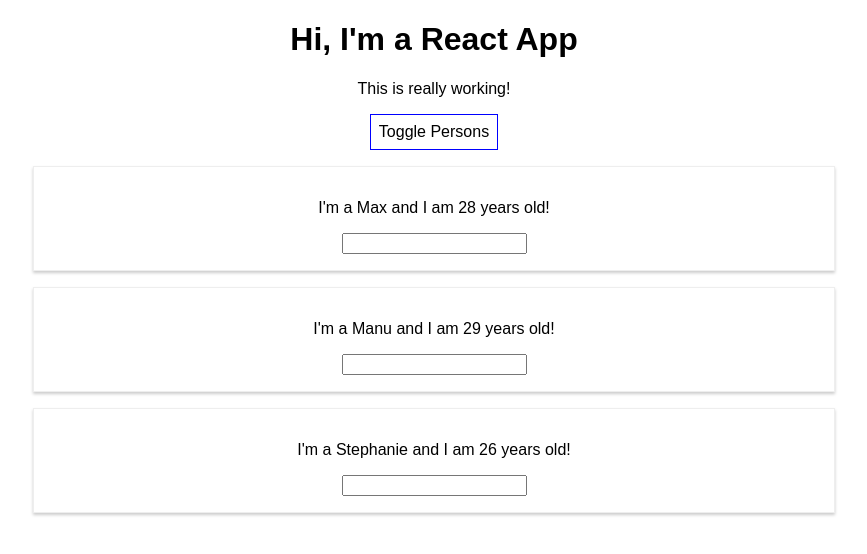
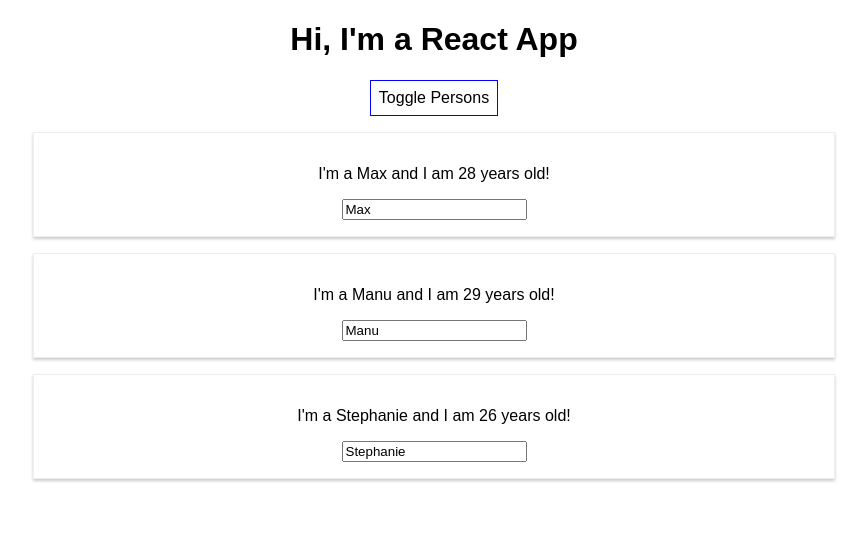
Before and after one commit to artseven/diving-deep, a React (Create React App) app: page / in a window 1280 px wide. Shown: the top 554 px of the page, without its empty margins (206-1073 px from the left). Built offline with nearby package versions, Linux system fonts and the light colour scheme.

Commit message:
removed junk and updated method passed as props

```diff
--- a/src/App.js
+++ b/src/App.js
@@ -1,15 +1,13 @@
 import React, { useState } from "react";
 import "./App.css";
 import Person from "./Person/Person";
-import UserInput from "./UserInput/UserInput";
-import UserOutput from "./UserOutput/UserOutput";
 
 const app = (props) => {
   const [personsState, setPersonsState] = useState({
     persons: [
-      { name: "Max", age: 28 },
-      { name: "Manu", age: 29 },
-      { name: "Stephanie", age: 26 },
+      { id: "asfd12", name: "Max", age: 28 },
+      { id: "sdfgsdf", name: "Manu", age: 29 },
+      { id: "sdfsdfa12", name: "Stephanie", age: 26 },
     ],
     otherState: "some other value",
     showPersons: true,
@@ -26,7 +24,7 @@
     });
   };
 
-  const nameChangedHandler = (event) => {
+  const nameChangedHandler = (event, id) => {
     setPersonsState({
       persons: [
         { name: "Max", age: 28 },
@@ -39,10 +37,11 @@
   const deletePersonHandler = (personIndex) => {
     // same result of getting a deep copy instead of pointer
     // const persons = personsState.persons.slice();
+    console.log("Removing: ", personsState.persons[personIndex]);
     const persons = [...personsState.persons];
     persons.splice(personIndex, 1);
     setPersonsState({
-      persons: persons
+      persons: persons,
     });
   };
 
@@ -67,10 +66,11 @@
         {personsState.persons.map((person, index) => {
           return (
             <Person
-              key={index}
+              key={person.id}
               click={() => deletePersonHandler(index)}
               name={person.name}
               age={person.age}
+              changed={(event) => nameChangedHandler(event, person.id)}
             />
           );
         })}
@@ -90,7 +90,6 @@
       <UserOutput userName={usernameState.username}/>
       <UserOutput userName={usernameState.username}/> */}
 
-      <p>This is really working!</p>
       <button style={style} onClick={togglePersonsHandler}>
         Toggle Persons
       </button>
--- a/src/Person/Person.js
+++ b/src/Person/Person.js
@@ -8,7 +8,7 @@
         I'm a {props.name} and I am {props.age} years old!
       </p>
       <p>{props.children}</p>
-      <input type="text" onChange={props.changed} />
+      <input type="text" onChange={props.changed} value={props.name} />
     </div>
   );
 };
--- a/src/UserInput/UserInput.js
+++ /dev/null
@@ -1,13 +0,0 @@
-import React from "react";
-
-const UserInput = (props) => {
-  return (
-    <div>
-      <label>UserInput</label>
-      <p></p>
-      <input type="text" onChange={props.changed} value={props.name}/>
-    </div>
-  );
-};
-
-export default UserInput;
--- a/src/UserOutput/UserOutput.js
+++ /dev/null
@@ -1,12 +0,0 @@
-import React from "react";
-
-const UserOutput = (props) => {
-  return (
-    <div>
-      <p>{props.userName}</p>
-      <p>{props.userName}</p>
-    </div>
-  );
-};
-
-export default UserOutput;
```
